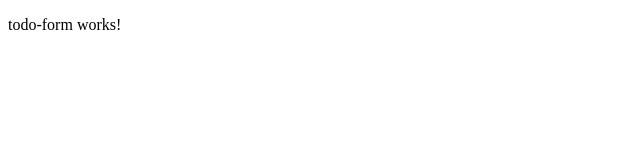
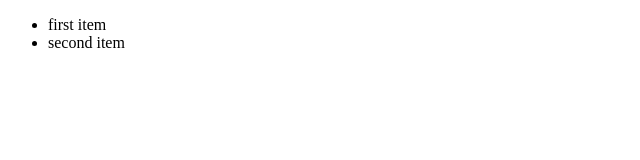
Before and after one commit to ScribbleTechnology/todo-list, an Angular app: page / in a window 1280 px wide. Shown: the top 160 px of the page, without its empty margins (0-640 px from the left). Built offline with nearby package versions, Linux system fonts and the light colour scheme.

Commit message:
Add list of tasks to todo-list component.

```diff
--- a/src/app/todo-form/todo-form.component.html
+++ b/src/app/todo-form/todo-form.component.html
@@ -1,3 +1 @@
-<p>
-  todo-form works!
-</p>
+<app-todo-list [tasks]="tasks"></app-todo-list>
--- a/src/app/todo-form/todo-form.component.ts
+++ b/src/app/todo-form/todo-form.component.ts
@@ -1,4 +1,5 @@
 import { Component, OnInit } from '@angular/core';
+import {Todo} from "../todo.model";
 
 @Component({
   selector: 'app-todo-form',
@@ -6,10 +7,18 @@ import { Component, OnInit } from '@angular/core';
   styleUrls: ['./todo-form.component.css']
 })
 export class TodoFormComponent implements OnInit {
+  tasks: Todo[];
 
   constructor() { }
 
   ngOnInit() {
+    this.initTodoItems();
   }
 
+  private initTodoItems() {
+    this.tasks = [
+      {id: 1, task: 'first item'},
+      {id: 2, task: 'second item'}
+    ];
+  }
 }
--- /dev/null
+++ b/src/app/todo-list/todo-list.component.html
@@ -0,0 +1,3 @@
+<ul name="tasks">
+  <li *ngFor="let task of tasks">{{task.task}}</li>
+</ul>
--- /dev/null
+++ b/src/app/todo-list/todo-list.component.ts
@@ -0,0 +1,17 @@
+import {Component, OnInit, Input} from '@angular/core';
+import {Todo} from "../todo.model";
+
+@Component({
+  selector: 'app-todo-list',
+  templateUrl: './todo-list.component.html',
+  styleUrls: ['./todo-list.component.css']
+})
+export class TodoListComponent implements OnInit {
+  @Input() tasks: Todo[];
+
+  constructor() { }
+
+  ngOnInit() {
+  }
+
+}
--- /dev/null
+++ b/src/app/todo.model.ts
@@ -0,0 +1,4 @@
+export interface Todo {
+  id: number;
+  task: string;
+}
--- a/src/app/todo.module.ts
+++ b/src/app/todo.module.ts
@@ -3,10 +3,12 @@ import { NgModule } from '@angular/core';
 
 import { AppRoutingModule } from './todo-routing.module';
 import { TodoFormComponent } from './todo-form/todo-form.component';
+import {TodoListComponent} from "./todo-list/todo-list.component";
 
 @NgModule({
   declarations: [
-    TodoFormComponent
+    TodoFormComponent,
+    TodoListComponent
   ],
   imports: [
     BrowserModule,
```
Also changed, not shown: src/app/todo-list/todo-list.component.css (added), 2 other files (tests, documents, lock files or other folders).
